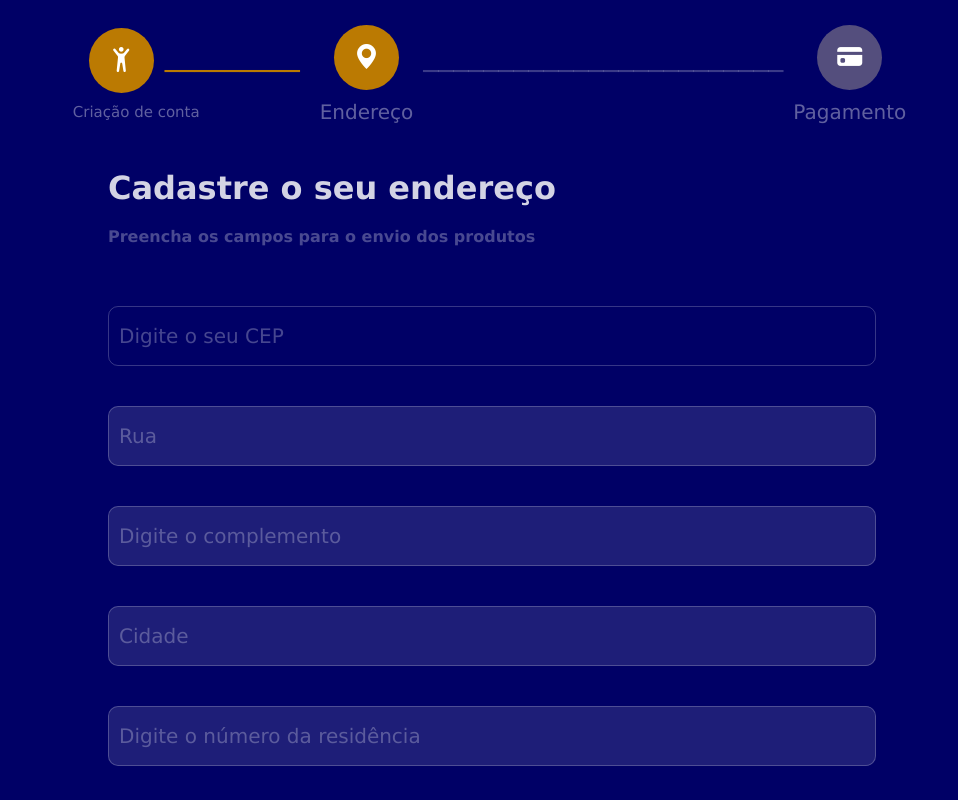
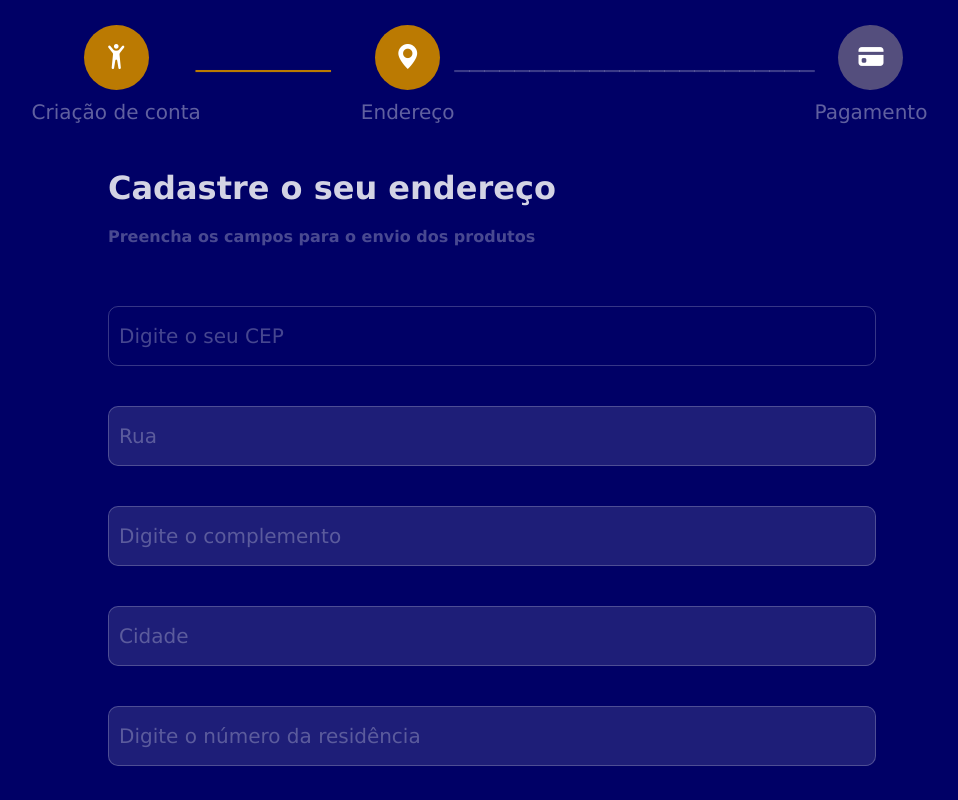
Before and after one commit to Lvitor1002/Consulta-Api-Viacep, a plain HTML site: page index.html in a window 1280 px wide. Shown: the top 800 px of the page, without its empty margins (148-1106 px from the left). Drawn offline with nearby package versions, Linux system fonts and the light colour scheme.

Commit message:
Update style.css

```diff
--- a/style.css
+++ b/style.css
@@ -32,12 +32,15 @@ body{
     flex-direction: row;
 
 }
+.person{
+    right: 25px;
+}
 .topo #linha1{
     text-align: center;
     font-size: 30px;
     color:rgb(187, 122, 2);
     position: relative;
-    left: -40px;
+    left: -30px;
     z-index: -1;
 }
 .topo #linha2{
@@ -46,7 +49,6 @@ body{
     color: rgba(255, 255, 255, 0.226);
     z-index: -1;
     position: relative;
-    right: 10px;
 }
 
 .controleIcon{
@@ -65,15 +67,7 @@ body{
     color: white;
     background-color: rgb(187, 122, 2);
 }
-.person,.location{
-    position: relative;
-    right: 20px;
-}
-.person p{
-    font-size: 15px!important;
-    position: relative;
-    left: 15px;
-}
+
 .controleIcon p{
     padding: 10px 0;
     font-size: 20px;
@@ -305,13 +299,22 @@ body{
     .controleIcon i{
         padding: 7px 11px;
     }
+    .person,.location{
+        position: relative;
+        right: 20px;
+    }
+    .person p{
+        font-size: 15px!important;
+        position: relative;
+        left: 16px;
+    }
     .controleIcon p{
         font-size: 15px;
         white-space: nowrap;
     }
     .formulario{
         position: relative;
-        right: 60px;
+        right: 80px;
         width: 400px;
     }
     .topoFormulario h1{
```
